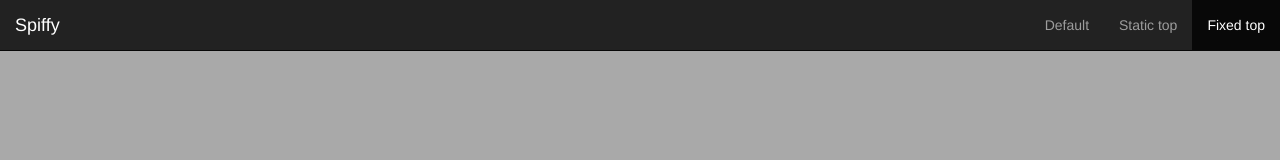
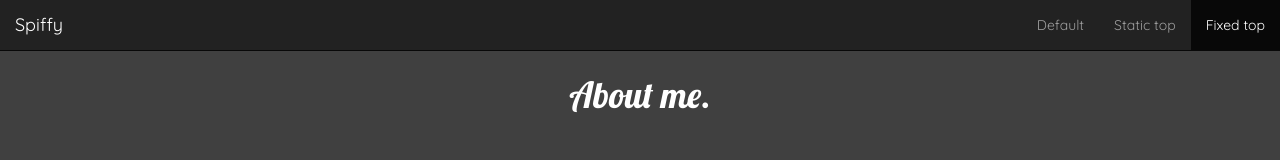
Before and after one commit to spiffykai/BetterVersion, a plain HTML site: page index.html in a window 1280 px wide. Drawn offline with Linux system fonts and the light colour scheme.

Commit message:
Added things

```diff
--- a/index.html
+++ b/index.html
@@ -29,5 +29,17 @@
             </div>
           </div>
         </nav>
+
+        <div class="container-fluid">
+            <div class="row">
+                <div class="col-md-3">
+                </div>
+                <div class="col-md-6">
+                    <h1 class="text-center" id="masthead">About me.</h1>
+                </div>
+                <div class="col-md-3">
+                </div>
+            </div>
+        </div>
     </body>
 </html>
--- a/stylesheet.css
+++ b/stylesheet.css
@@ -1,3 +1,13 @@
+@import url('https://fonts.googleapis.com/css?family=Lobster');
+@import url('https://fonts.googleapis.com/css?family=Quicksand');
+
 body{
-    background-color: darkgrey;
+    background-color: #404040;
+    font-family: Quicksand;
 }
+
+#masthead{
+    margin-top: 75px;
+    color: white;
+    font-family: Lobster;
+}
```
